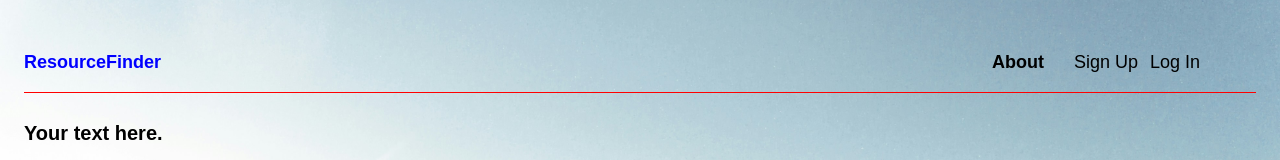
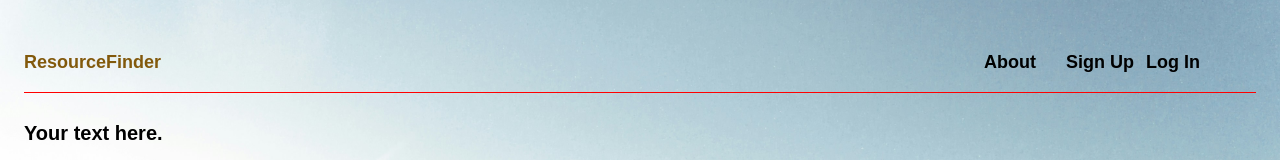
Before and after one commit to lydiacodes04/resource_react, a React (Vite) app: page / in a window 1280 px wide. In both pictures the pointer is over the link "ResourceFinder". Shown: the top 160 px of the page. Built offline with nearby package versions, Linux system fonts and the light colour scheme; no server answers.

Commit message:
con't formatting header

```diff
--- a/src/components/Header/Header.css
+++ b/src/components/Header/Header.css
@@ -10,6 +10,7 @@
   line-height: 24px;
   text-align: left;
   border-bottom: 1px solid red;
+  color: #000;
 }
 
 .header__logo {
@@ -20,7 +21,7 @@
 }
 
 .header__logo:hover {
-  color: blue;
+  color: #82590c;
 }
 
 .header__about {
@@ -32,7 +33,7 @@
 }
 
 .header__about:hover {
-  color: blue;
+  color: #82590c;
 }
 
 .header__date-and-location {
@@ -70,8 +71,6 @@
 .header__username {
   white-space: nowrap;
   text-decoration: none;
-  color: #000;
-  font-size: 18px;
 }
 
 .header__avatar {
@@ -85,18 +84,20 @@
   border: none;
   white-space: nowrap;
   background: none;
+  font-weight: bold;
 }
 
 .header__sign-up:hover {
-  color: blue;
+  color: #82590c;
 }
 
 .header__log-in {
   border: none;
   white-space: nowrap;
   background: none;
+  font-weight: bold;
 }
 
 .header__log-in:hover {
-  color: blue;
+  color: #82590c;
 }
```
